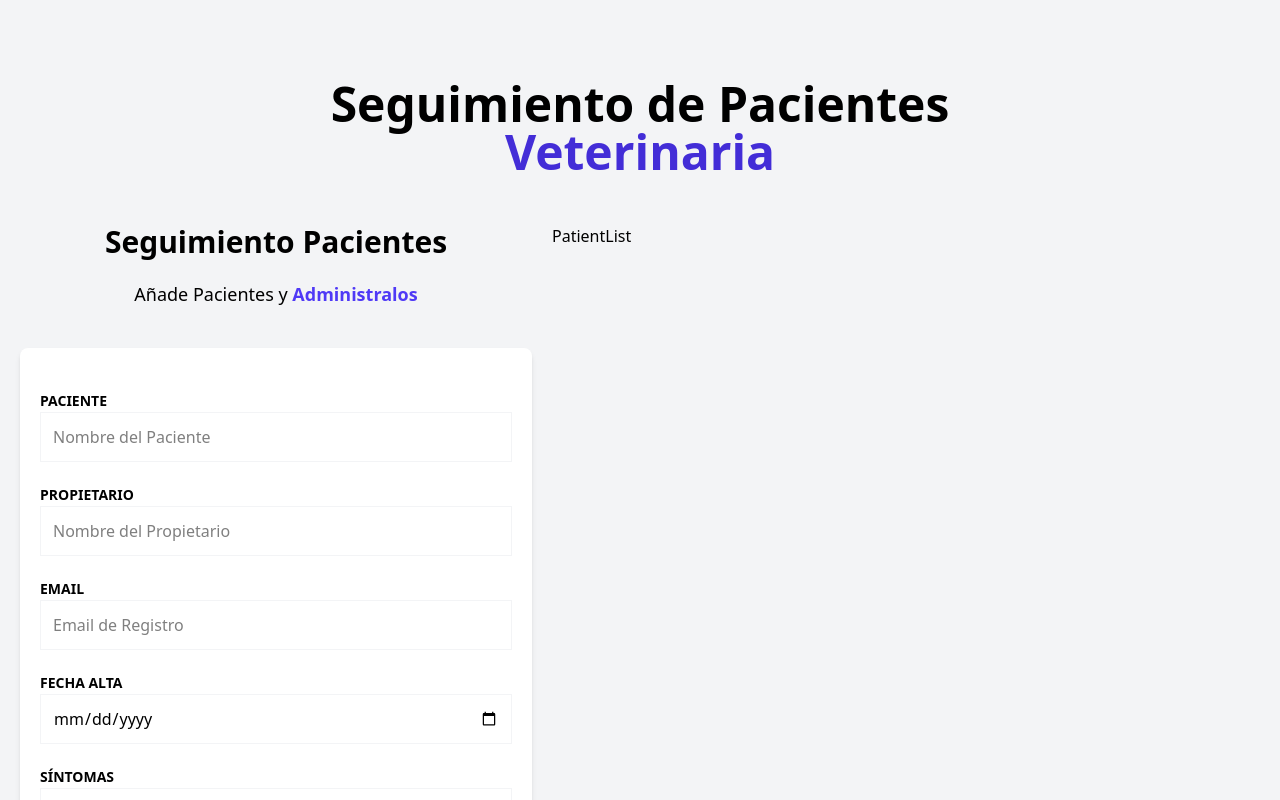
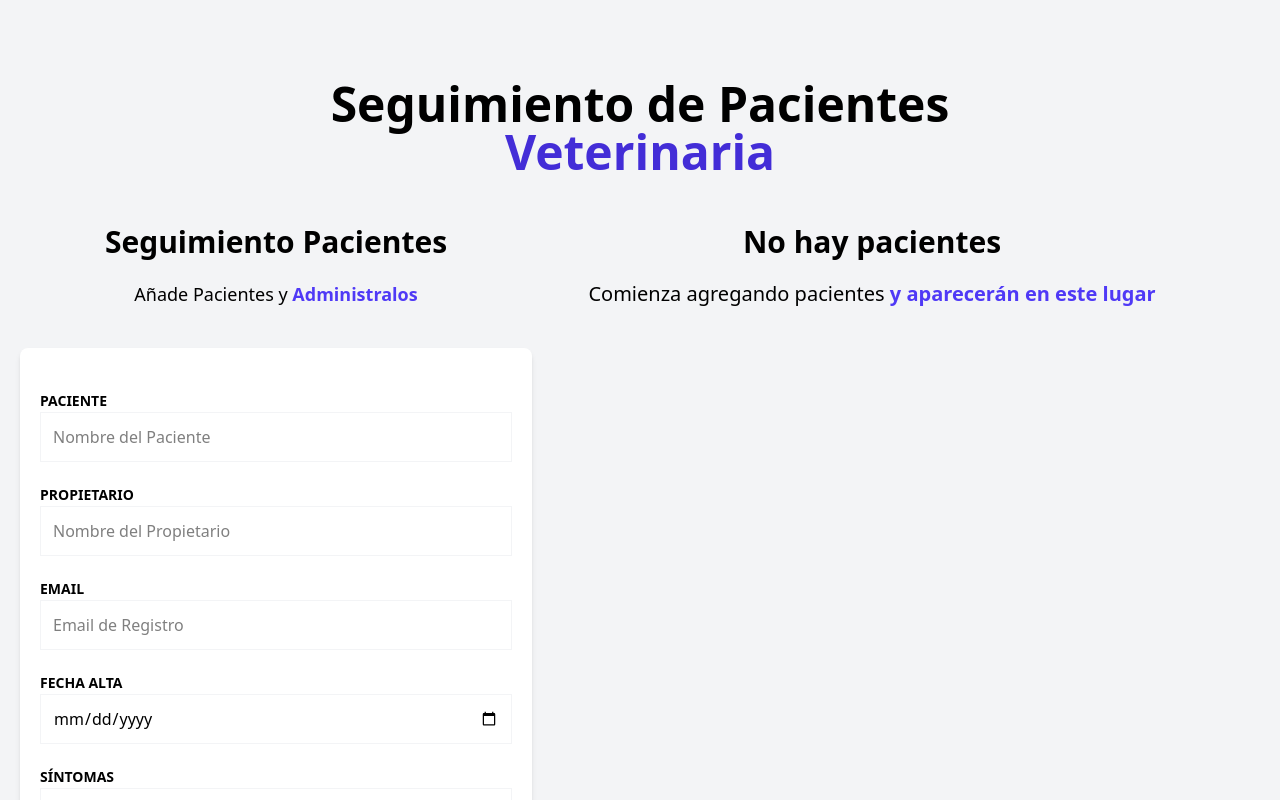
Before and after one commit to GenerationMilton/React-patient-manager-form-5-ts, a React (Vite) app: page / in a window 1280 px wide. Shown: the top 800 px of the page. Built offline with nearby package versions, Linux system fonts and the light colour scheme.

Commit message:
React Zustand form :sparkles: Working with the Patient List

```diff
--- /dev/null
+++ b/src/components/PatientDetails.tsx
@@ -0,0 +1,14 @@
+import type { Patient } from "../types"
+
+
+type PatientDetailsProps = {
+    patient: Patient
+}
+
+export default function PatientDetails({patient}: PatientDetailsProps) {
+  return (
+    <div>
+        {patient.name}
+    </div>
+  )
+}
--- a/src/components/PatientList.tsx
+++ b/src/components/PatientList.tsx
@@ -1,4 +1,5 @@
 import { usePatientStore } from "../store/store"
+import PatientDetails from "./PatientDetails"
 
 
 export default function PatientList() {
@@ -7,6 +8,33 @@
     console.log(patients)
 
   return (
-    <div>PatientList</div>
+    <div className="md:w-1/2 lg:3/5 md:h-screen overflow-y-scroll">
+        {patients.length ? (
+            <>
+
+                 <h2 className="font-black text-3xl text-center">Listado de Pacientes</h2>
+                 <p className="text-xl mt-5 mb-10 text-center">
+                    Administra tus {''}
+                    <span className="text-indigo-600 font-bold">Pacientes y Citas</span>
+                 </p>
+                 {patients.map( patient => (
+                    <PatientDetails
+                        key={patient.id}
+                        patient={patient}
+
+                    />
+                 ))}
+            </>
+
+        ) : (
+            <>
+                <h2 className="font-black text-3xl text-center">No hay pacientes</h2>
+                <p className="text-xl mt-5 mb-10 text-center">
+                    Comienza agregando pacientes {''}
+                    <span className="text-indigo-600 font-bold">y aparecerán en este lugar</span>
+                </p>
+            </>
+        )}
+    </div>
   )
 }
```
